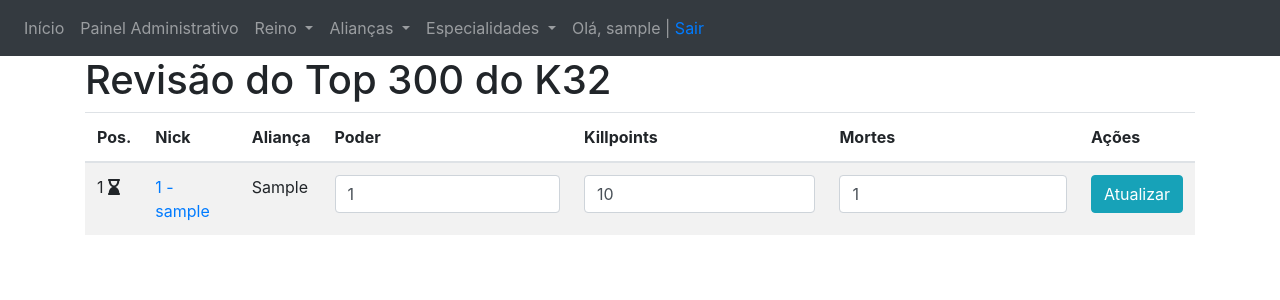
After one commit to felipebastos/rise, a Django app: page /reports/rev/ in a window 1280 px wide. The commit adds this page. Shown: the top 300 px of the page. Run offline with Django 3.2, Linux system fonts and the light colour scheme; a user stored in the database is signed in; tables that the repository leaves empty hold one stand-in row (values such as "Sample post").

Commit message:
revisão de top 300

```diff
--- a/players/models.py
+++ b/players/models.py
@@ -72,6 +72,10 @@ class PlayerStatus(models.Model):
         passou = datetime.now(timezone(-timedelta(hours=3))) - self.data
         return True if passou < timedelta(hours=1) else False
 
+    def revisavel(self):
+        passou = datetime.now(timezone(-timedelta(hours=3))) - self.data
+        return False if passou < timedelta(days=2) else True
+
     def get_id(self):
         return str(self.id)
 
--- /dev/null
+++ b/reports/templates/reports/rev300.html
@@ -0,0 +1,41 @@
+{% extends 'rise/base.html' %}
+{% block title %}- Top 300{% endblock %}
+{% block content %}
+<div class="container">
+    <h1>Revisão do Top 300 do K32</h1>
+    <table class="table table-hover table-striped">
+        <thead>
+            <tr>
+                <th>Pos.</th>
+                <th>Nick</th>
+                <th>Aliança</th>
+                <th>Poder</th>
+                <th>Killpoints</th>
+                <th>Mortes</th>
+                <th>Ações</th>
+            </tr>
+        </thead>
+        {% for jogador in jogadores %}
+        <form action="/players/addstatus/{{jogador.player.game_id}}/" method="post">
+            {% csrf_token %}
+        <tr>
+            <td>{{forloop.counter}}
+                {% if jogador.revisavel %}
+                <span class="fas fa-hourglass-end"></span>
+                {% endif %}
+            </td>
+            <td><a href="/players/{{jogador.player.game_id}}">{{jogador.player.game_id}} - {{jogador.player.nick}}</a></td>
+            <td>{{jogador.player.alliance.tag}}</td>
+            <td><input class="form-control" type="text" name="poder" placeholder="poder sem pontos"
+                required min="0" value="{{jogador.power}}"></td>
+            <td><input class="form-control" type="text" name="killpoints"
+                placeholder="killpoints sem pontos" required min="0" value="{{jogador.killpoints}}"></td>
+            <td><input class="form-control" type="text" name="mortes" placeholder="mortes sem pontos"
+                required min="0" value="{{jogador.deaths}}"></td>
+            <td><button class="btn btn-info" type="submit">Atualizar</button></td>
+        </tr>
+    </form>
+        {% endfor %}
+    </table>
+</div>
+{% endblock %}
--- a/reports/templates/reports/top300.html
+++ b/reports/templates/reports/top300.html
@@ -3,7 +3,10 @@
 {% block content %}
 <div class="container">
     <h1>Top 300 do K32</h1>
-    <h3>Segundo os registros, o poder para pareamento é {{poder}}</h3>
+    <h3 title="O poder do top 300 ativo, contando os banidos que não migraram e as farms fortes.">Segundo os registros, o poder para pareamento é {{poder}}</h3>
+    <h3 title="Todos os jogadores, mesmo fora do top 300, menos: banidos e farms">Já o poder de batalha do reino é de {{p_batalha}}</h3>
+    <h3>O poder de sacrifício é de {{p_sacrificio}}</h3>
+    <a class="btn btn-warning" href="/reports/rev/">Revisar top 300</a>
     <table class="table table-hover table-striped">
         <thead>
             <tr>
--- a/reports/urls.py
+++ b/reports/urls.py
@@ -4,5 +4,6 @@ from . import views
 
 urlpatterns = [
     path('', views.index, name='index'),
-    path('300/', views.top300, name='top300')
+    path('300/', views.top300, name='top300'),
+    path('rev/', views.top300rev, name='top300rev')
 ]
--- a/reports/views.py
+++ b/reports/views.py
@@ -2,7 +2,7 @@ from django.contrib.auth.decorators import login_required
 from django.db.models.aggregates import Max, Min
 from django.shortcuts import render
 
-from datetime import date
+from datetime import date, datetime, timedelta
 
 from players.models import Alliance, PlayerStatus
 
@@ -53,10 +53,18 @@ def top300(request):
         if status.player.game_id not in oReinoUnico.keys():
             oReinoUnico[status.player.game_id] = status
 
-    os300 = list(oReinoUnico.values())
-    os300.sort(key=lambda x: x.power if(
+    todos = list(oReinoUnico.values())
+    todos.sort(key=lambda x: x.power if(
         x is not None) else 0, reverse=True)
-    os300 = os300[:300]
+    poder_de_batalha = 0
+    poder_de_sacrificio = 0
+    for p in todos:
+        if p.player.status not in ['FARM', 'BANIDO']:
+            poder_de_batalha += p.power
+        if p.player.status not in ['BANIDO']:
+            poder_de_sacrificio += p.power
+
+    os300 = todos[:300]
 
     poder = 0
     for p in os300:
@@ -64,6 +72,30 @@ def top300(request):
 
     context = {
         'jogadores': os300,
-        'poder': poder
+        'poder': poder,
+        'p_batalha': poder_de_batalha,
+        'p_sacrificio': poder_de_sacrificio,
     }
     return render(request, 'reports/top300.html', context=context)
+
+
+@login_required
+def top300rev(request):
+    oReino = PlayerStatus.objects.exclude(player__alliance__tag='MIGR').exclude(player__status='INATIVO').order_by('-data')
+
+    oReinoUnico = {}
+    for status in oReino:
+        if status.player.game_id not in oReinoUnico.keys():
+            oReinoUnico[status.player.game_id] = status
+
+    todos = list(oReinoUnico.values())
+    todos.sort(key=lambda x: x.power if(
+        x is not None) else 0, reverse=True)
+
+    os300 = todos[:300]
+
+    context = {
+        'jogadores': os300,
+    }
+
+    return render(request, 'reports/rev300.html', context=context)
```
Also changed, not shown: players/views.py (+12 -3 lines).
